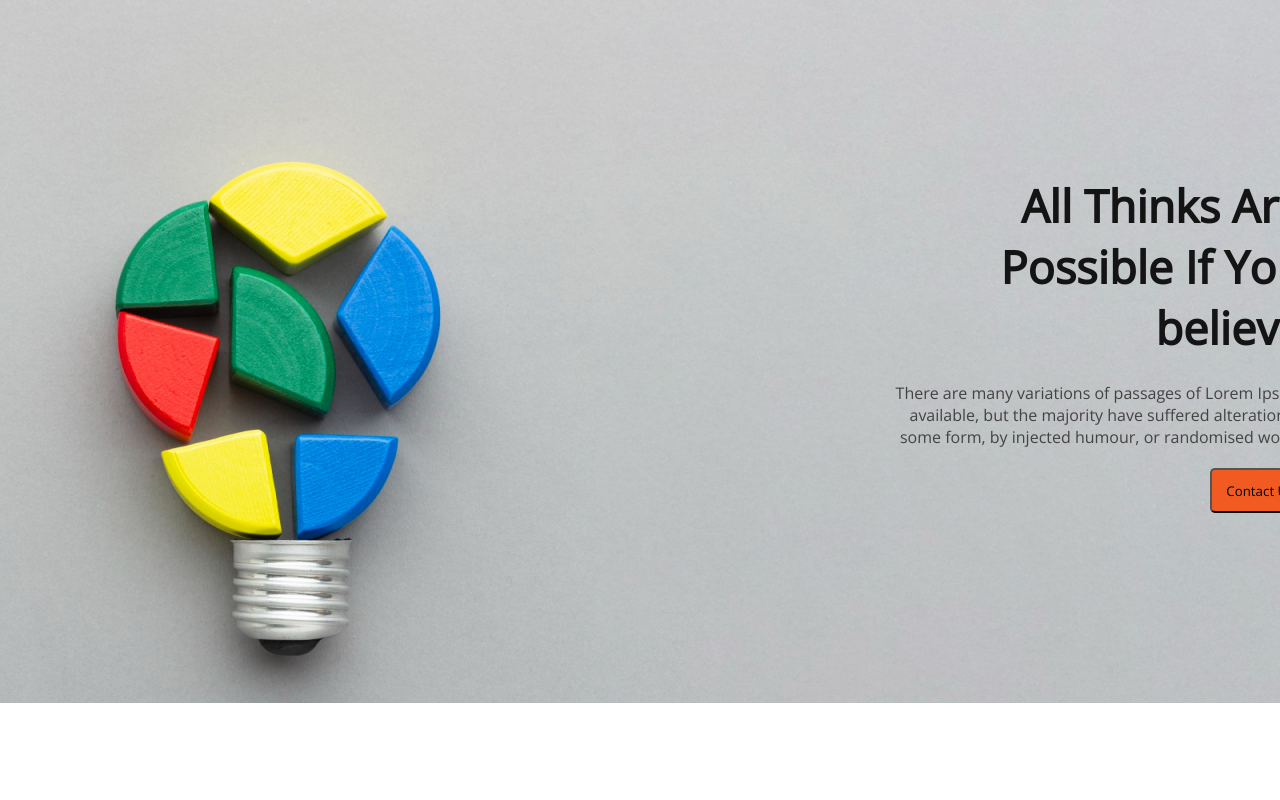
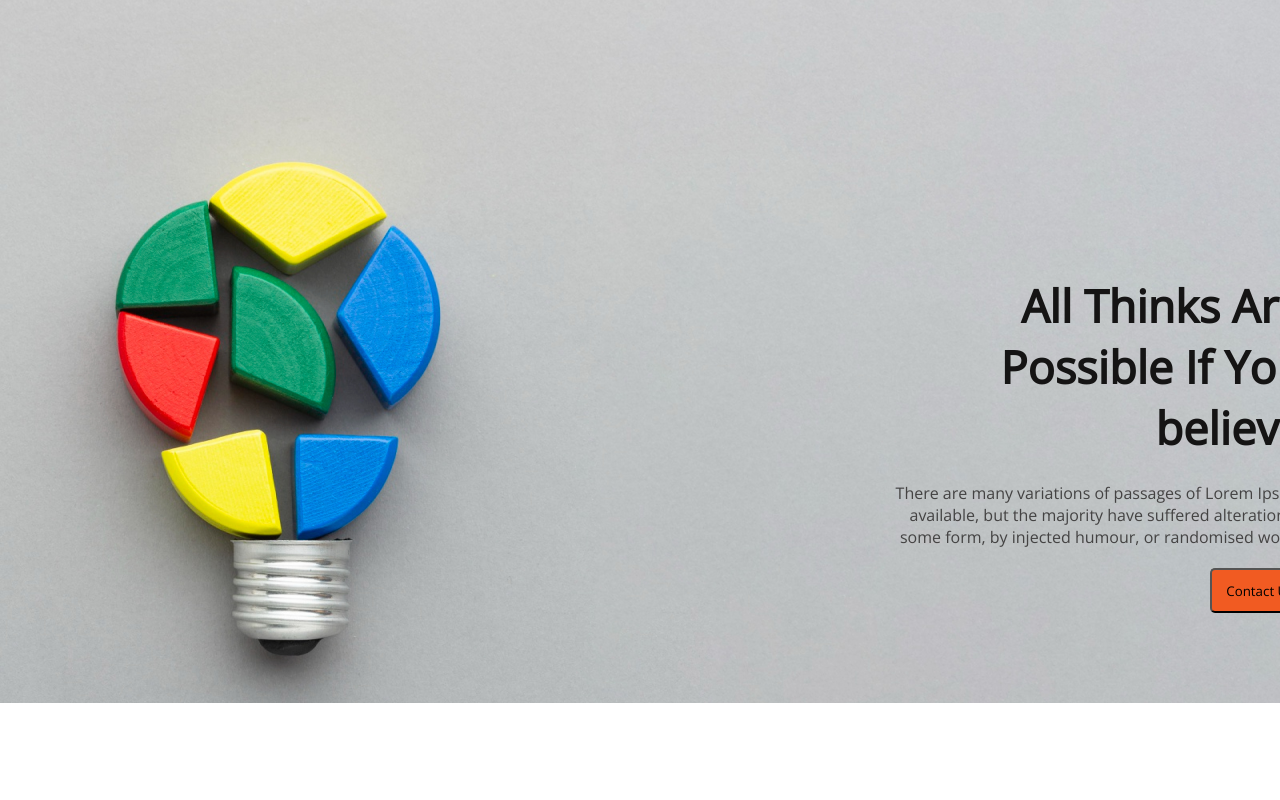
Before and after one commit to musfiquzzaman1999/first-assaignment, a plain HTML site: page index.html in a window 1280 px wide. Shown: the top 800 px of the page. Drawn offline with nearby package versions, Linux system fonts and the light colour scheme.

Commit message:
second commit

```diff
--- a/style/style.css
+++ b/style/style.css
@@ -13,7 +13,7 @@
 }
 .hero-title{
     font-size: 45px;
-    padding: 175px 230px 24px 845px;
+    padding: 275px 230px 24px 845px;
     color: #151414;
 }
 .tag-line{
```
